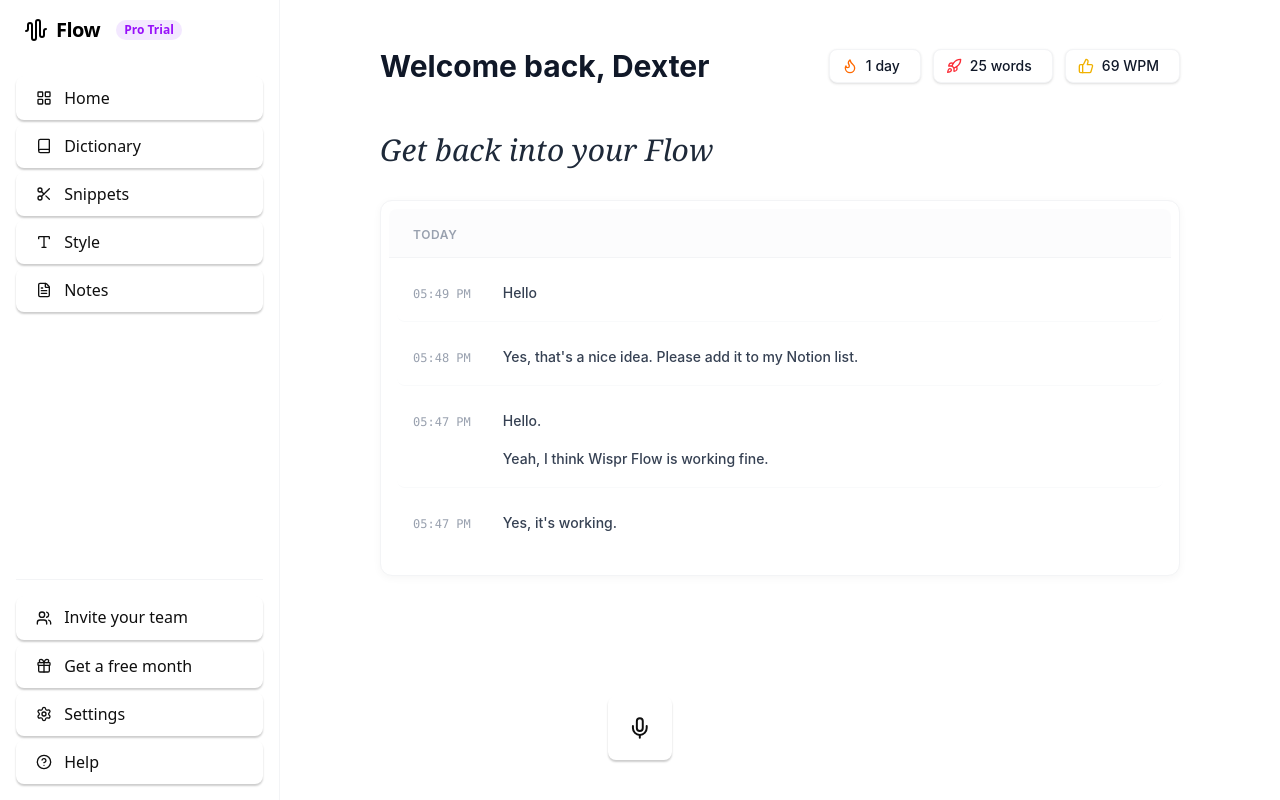
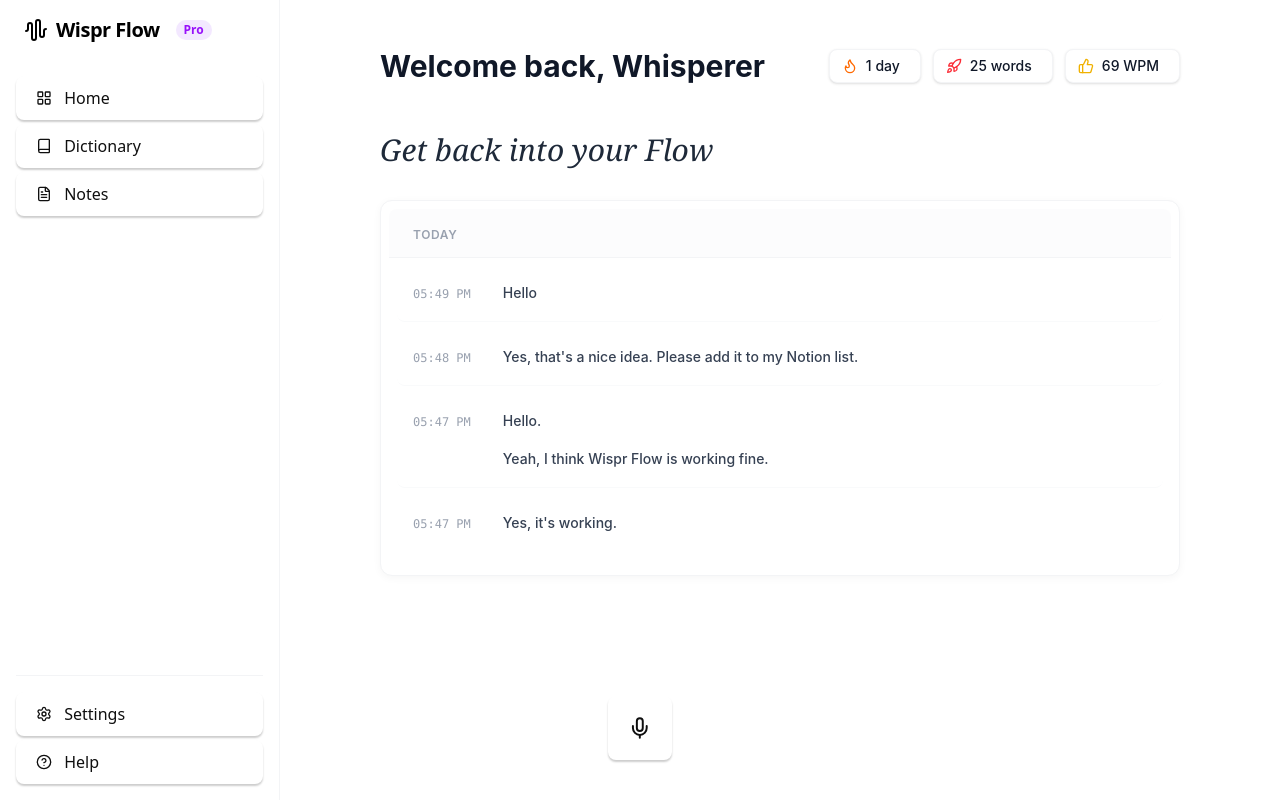
Before and after one commit to Owais-Eltigani/wispr-flow-clone, a React (Vite) app: page / in a window 1280 px wide. Built offline with nearby package versions, Linux system fonts and the light colour scheme.

Commit message:
cleaning up the ui

```diff
--- a/src/components/dashboard/FloatingMicButton.tsx
+++ b/src/components/dashboard/FloatingMicButton.tsx
@@ -11,7 +11,7 @@
             <button
                 onClick={() => setIsRecording(!isRecording)}
                 className={cn(
-                    "flex items-center justify-center rounded-full transition-all duration-300 ease-[cubic-bezier(0.23,1,0.32,1)] border border-white/50",
+                    "flex items-center justify-center rounded-[100%] transition-all duration-300 ease-[cubic-bezier(0.23,1,0.32,1)] border border-white/50",
                     "shadow-[0_8px_40px_rgba(0,0,0,0.12)] hover:shadow-[0_12px_50px_rgba(0,0,0,0.16)]",
                     isRecording
                         ? "w-24 h-16 bg-white text-red-500 scale-110"
--- a/src/components/dashboard/HomeView.tsx
+++ b/src/components/dashboard/HomeView.tsx
@@ -8,7 +8,7 @@
             <div className="max-w-4xl mx-auto px-12 py-12">
                 {/* Header Section */}
                 <div className="flex items-center justify-between mb-12">
-                    <h1 className="text-3xl font-bold text-gray-900">Welcome back, Dexter</h1>
+                    <h1 className="text-3xl font-bold text-gray-900">Welcome back, Whisperer</h1>
                     <div className="flex gap-3">
                         <StatCard icon={Flame} value="1 day" label="" color="text-orange-500" />
                         <StatCard icon={Rocket} value="25 words" label="" color="text-red-500" />
--- a/src/components/dashboard/Sidebar.tsx
+++ b/src/components/dashboard/Sidebar.tsx
@@ -16,14 +16,11 @@
     const navItems = [
         { icon: LayoutGrid, label: "Home", active: true },
         { icon: Book, label: "Dictionary", active: false },
-        { icon: Scissors, label: "Snippets", active: false },
-        { icon: Type, label: "Style", active: false },
+
         { icon: FileText, label: "Notes", active: false },
     ];
 
     const bottomItems = [
-        { icon: Users, label: "Invite your team" },
-        { icon: Gift, label: "Get a free month" },
         { icon: Settings, label: "Settings" },
         { icon: HelpCircle, label: "Help" },
     ];
@@ -33,9 +30,9 @@
             {/* Header */}
             <div className="flex items-center gap-2 mb-8 px-2">
                 <AudioWaveform className="w-6 h-6 text-black" />
-                <span className="text-xl font-bold tracking-tight text-black">Flow</span>
+                <span className="text-xl font-bold tracking-tight text-black">Wispr Flow</span>
                 <span className="px-2 py-0.5 rounded-full bg-purple-100 text-purple-600 text-xs font-semibold ml-2">
-                    Pro Trial
+                    Pro
                 </span>
             </div>
 
@@ -45,10 +42,11 @@
                     <button
                         key={item.label}
                         className={cn(
-                            "flex items-center gap-3 w-full px-3 py-2 text-sm font-medium rounded-lg transition-colors",
+                            "flex items-center gap-3 w-full px-3 py-2 text-sm font-medium rounded-lg ",
                             item.active
-                                ? "bg-gray-100 text-gray-900"
-                                : "text-gray-500 hover:bg-gray-50 hover:text-gray-900"
+                            // ? "bg-gray-100 text-gray-900"
+                            // ? "text-gray-500 bg-gray-50 hover:text-gray-900"
+                            // : "text-gray-500 bg-gray-50 hover:text-gray-900"
                         )}
                     >
                         <item.icon className="w-4 h-4" />
```
